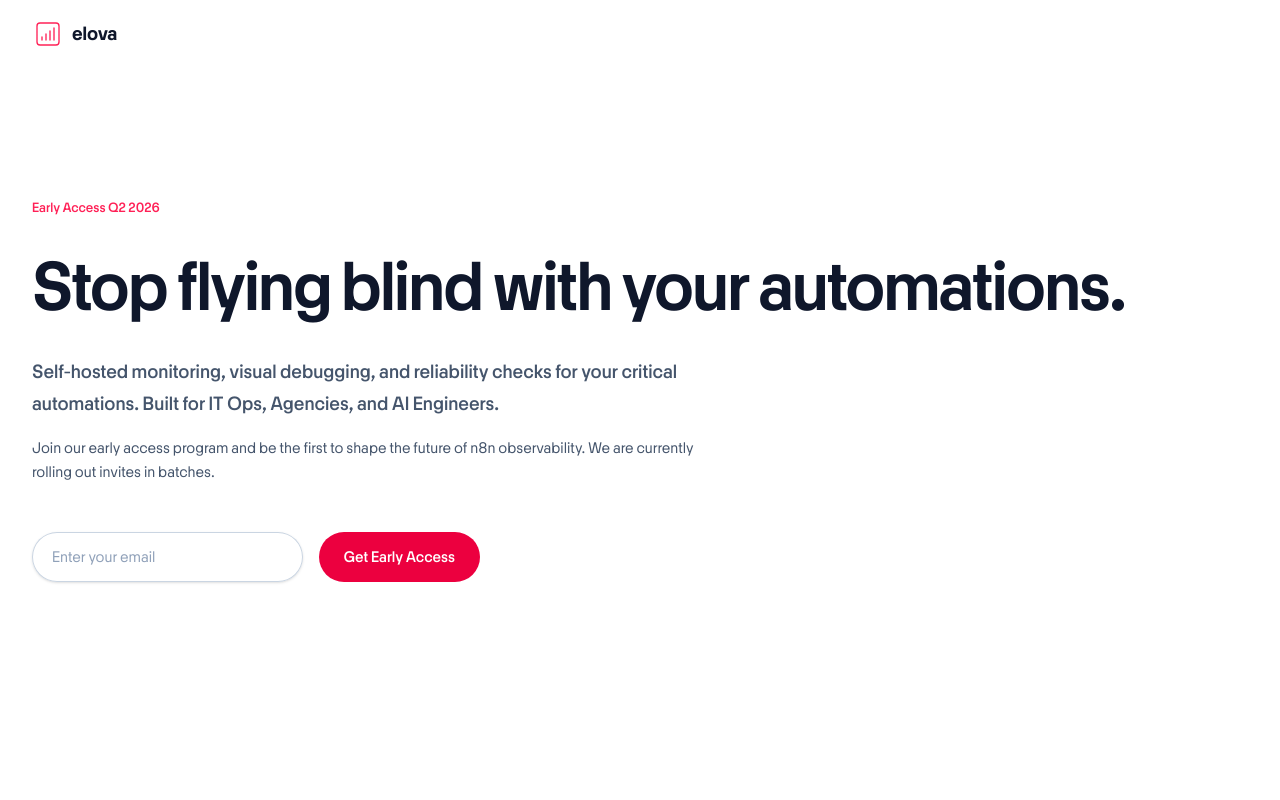
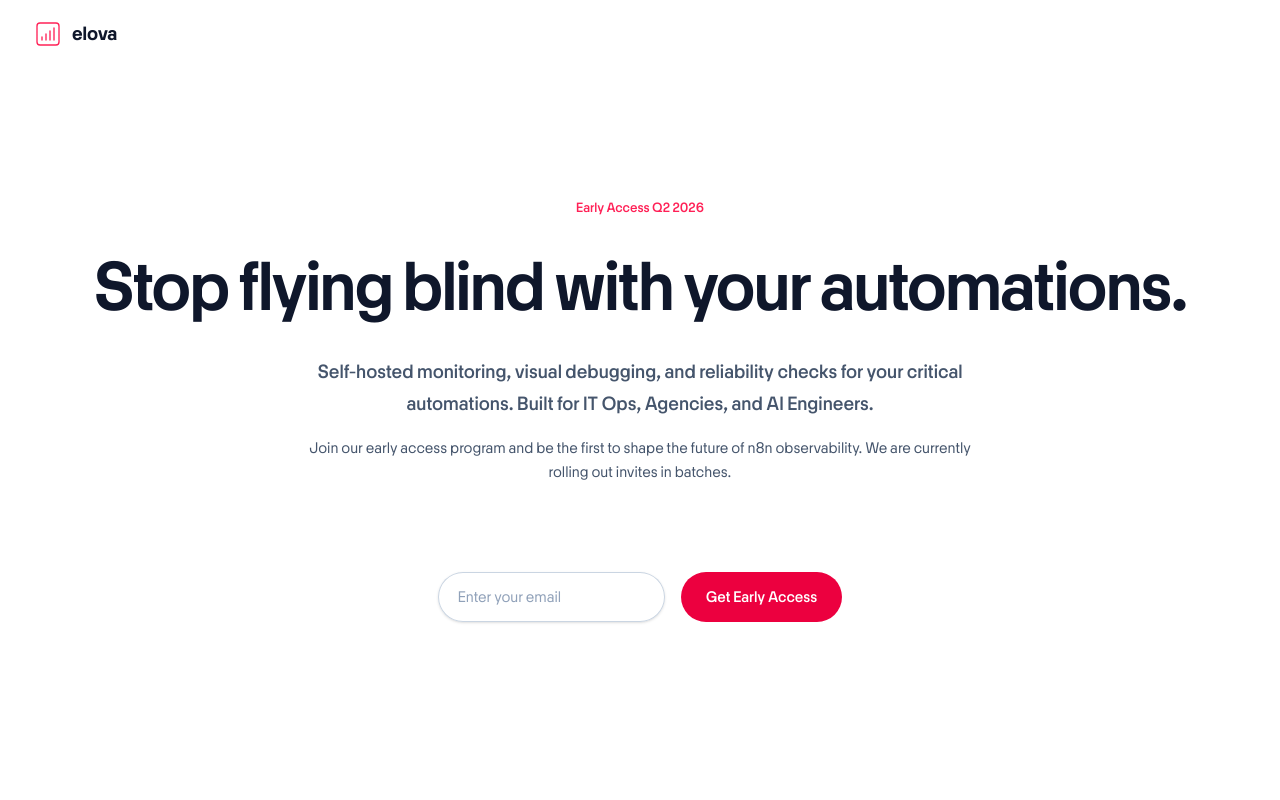
Before and after one commit to philipphaunstetter/elova-sales, a Next.js app: page / in a window 1280 px wide. Shown: the top 800 px of the page. Built offline with nearby package versions, Linux system fonts and the light colour scheme.

Commit message:
feat(hero): center align hero content and text

```diff
--- a/src/components/hero.tsx
+++ b/src/components/hero.tsx
@@ -11,12 +11,12 @@ export function Hero() {
     <div className="relative">
       <Navbar />
       <Container className="relative">
-        <div className="pt-16 pb-24 sm:pt-24 sm:pb-32 md:pt-32 md:pb-48">
+        <div className="flex flex-col items-center text-center pt-16 pb-24 sm:pt-24 sm:pb-32 md:pt-32 md:pb-48">
           <motion.div
             initial={{ opacity: 0, y: 20 }}
             animate={{ opacity: 1, y: 0 }}
             transition={{ duration: 0.5 }}
-            className="mb-8 flex"
+            className="mb-8 flex justify-center"
           >
             <HeroBadge />
           </motion.div>
```
